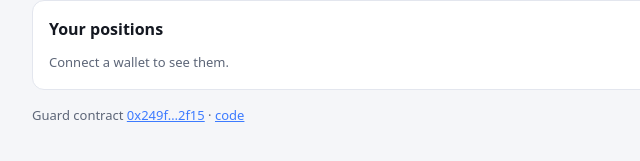
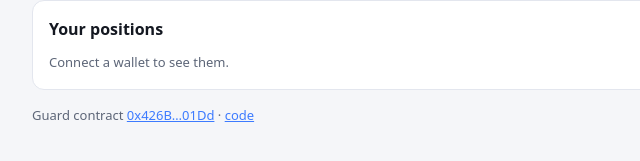
Before and after one commit to araxis33/lp-guard, a plain HTML site: page web/index.html in a window 1280 px wide. Shown: the part 459-620 px from the top of the page, 264-904 px from the left. Drawn offline with Linux system fonts and the light colour scheme.

Commit message:
Page and README point at the v1.1 guard on Base
Co-Authored-By: Claude Opus 5.5 <noreply@anthropic.com>

```diff
--- a/web/index.html
+++ b/web/index.html
@@ -75,7 +75,7 @@ a{color:var(--blue)}
   const q = new URLSearchParams(location.search);
   // The guard you approve USDC to is fixed here. Only a page opened from this computer
   // (localhost) may point at a local fork, so a crafted link cannot swap in another spender.
-  const LIVE_GUARD = "0x249f0A7145Fa806F64DdeE142b7F8453152b2f15";
+  const LIVE_GUARD = "0x426B54428325Cc674a7f97D435CB0Dff160C01Dd";
   const LOCAL = location.hostname === "127.0.0.1" || location.hostname === "localhost";
   const CFG = {
     rpc: LOCAL && q.get("rpc") ? q.get("rpc") : "https://mainnet.base.org",
```
Also changed, not shown: 1 other file.
